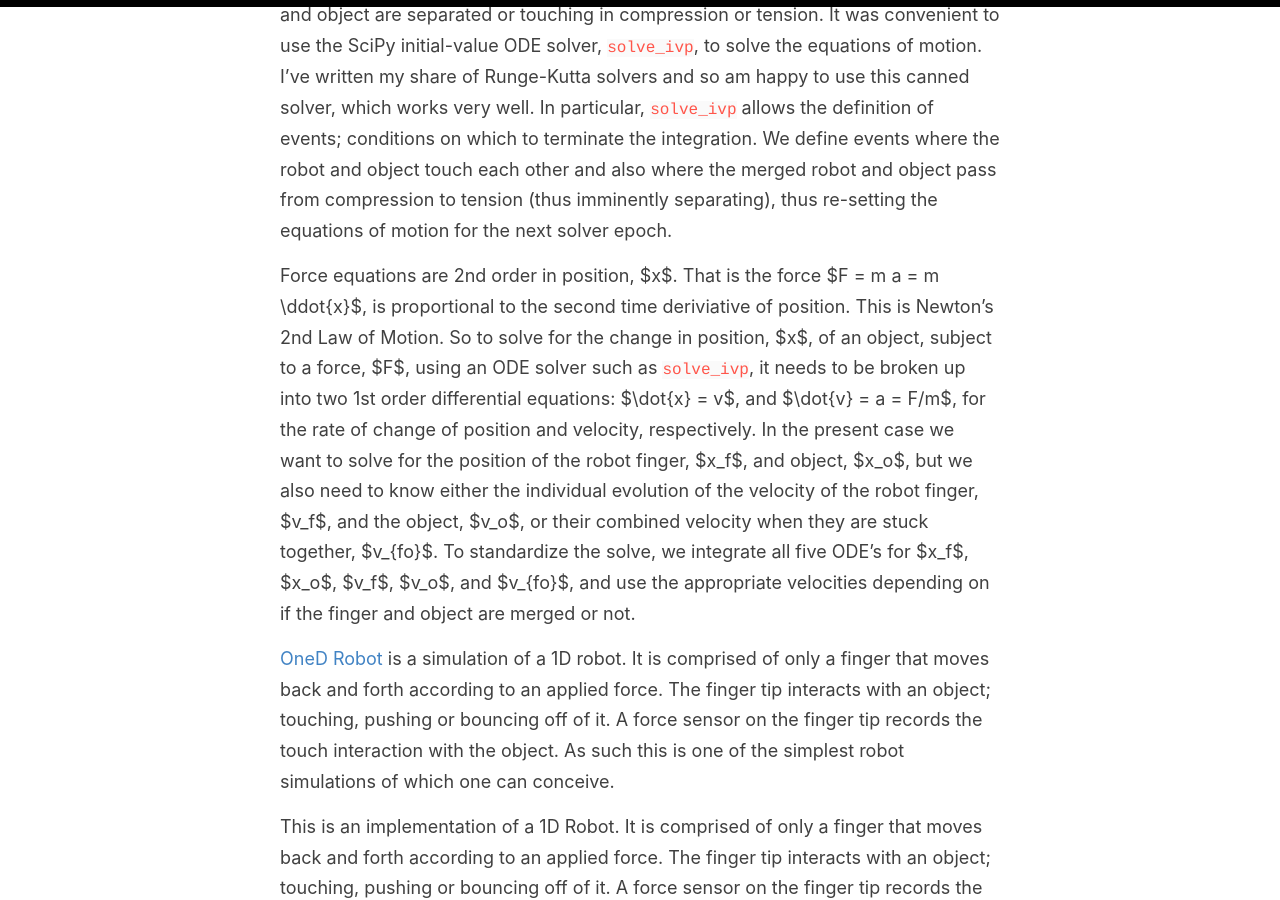
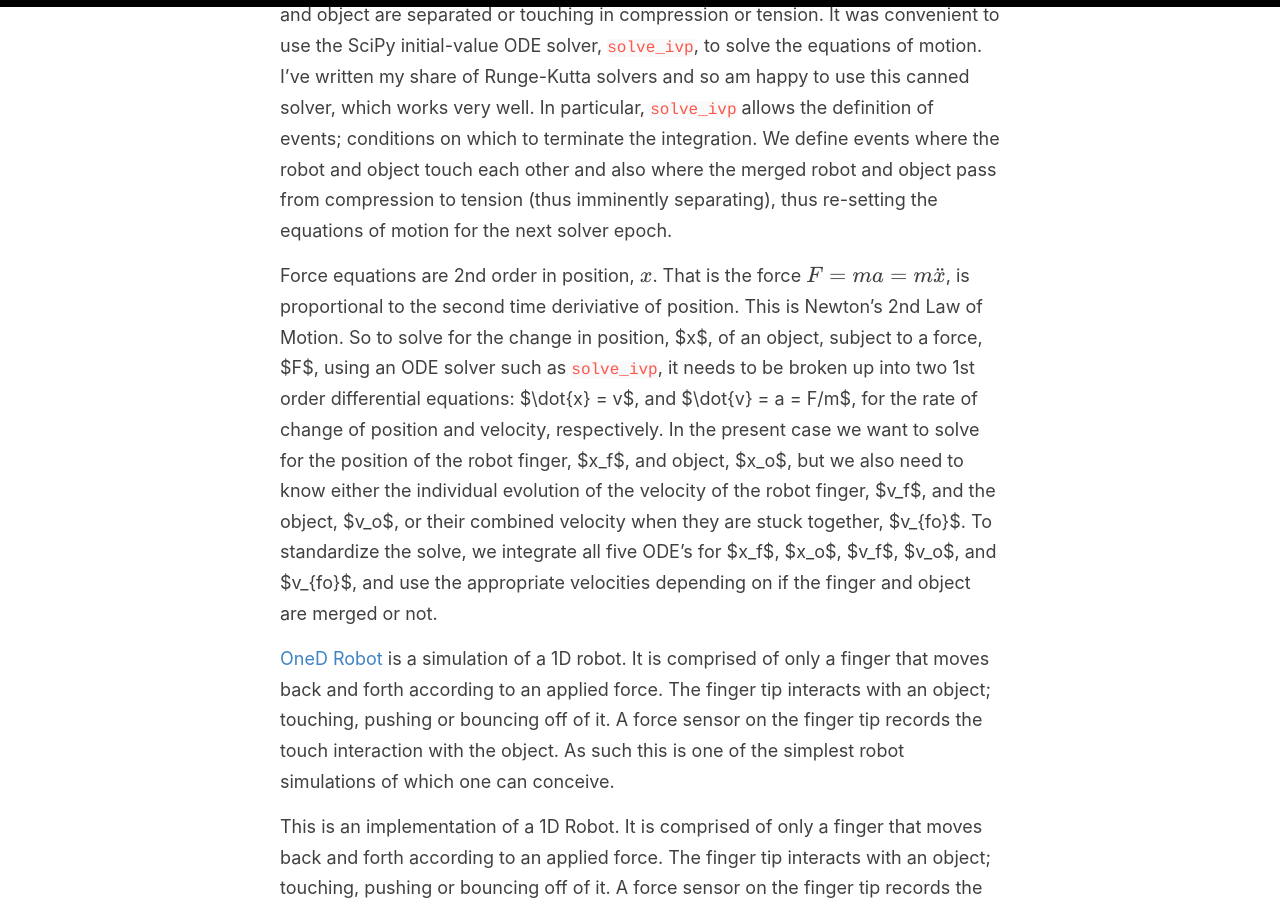
Before and after one commit to jdsalmonson/jdsalmonson.github.io, a Jekyll site: the page built from _posts/2023-01-01-1D-robot.md, in a window 1280 px wide and 900 px high, scrolled down 897 px. Built offline with Jekyll 4.4.1, drawn with Linux system fonts in a browser that asks for light colours; formulas are drawn with MathJax 3.

```diff
--- a/_posts/2023-01-01-1D-robot.md
+++ b/_posts/2023-01-01-1D-robot.md
@@ -11,7 +11,7 @@ There are several good tools available for simulating robots interacting with th
 
 The simulation is broken into a sequence of epochs, defined by whether the finger and object are separated or touching in compression or tension.  It was convenient to use the SciPy initial-value ODE solver, `solve_ivp`, to solve the equations of motion.  I've written my share of Runge-Kutta solvers and so am happy to use this canned solver, which works very well.  In particular, `solve_ivp` allows the definition of events; conditions on which to terminate the integration.  We define events where the robot and object touch each other and also where the merged robot and object pass from compression to tension (thus imminently separating), thus re-setting the equations of motion for the next solver epoch.
 
-Force equations are 2nd order in position, $x$.  That is the force $F = m a = m \ddot{x}$, is proportional to the second time deriviative of position.  This is Newton's 2nd Law of Motion.  So to solve for the change in position, $x$, of an object, subject to a force, $F$, using an ODE solver such as `solve_ivp`, it needs to be broken up into two 1st order differential equations: $\dot{x} = v$, and $\dot{v} = a = F/m$, for the rate of change of position and velocity, respectively.  In the present case we want to solve for the position of the robot finger, $x_f$, and object, $x_o$, but we also need to know either the individual evolution of the velocity of the robot finger, $v_f$, and the object, $v_o$, or their combined velocity when they are stuck together, $v_{fo}$.  To standardize the solve, we integrate all five ODE's for $x_f$, $x_o$, $v_f$, $v_o$, and $v_{fo}$, and use the appropriate velocities depending on if the finger and object are merged or not.
+Force equations are 2nd order in position, $$x$$.  That is the force $$F = m a = m \ddot{x}$$, is proportional to the second time deriviative of position.  This is Newton's 2nd Law of Motion.  So to solve for the change in position, $x$, of an object, subject to a force, $F$, using an ODE solver such as `solve_ivp`, it needs to be broken up into two 1st order differential equations: $\dot{x} = v$, and $\dot{v} = a = F/m$, for the rate of change of position and velocity, respectively.  In the present case we want to solve for the position of the robot finger, $x_f$, and object, $x_o$, but we also need to know either the individual evolution of the velocity of the robot finger, $v_f$, and the object, $v_o$, or their combined velocity when they are stuck together, $v_{fo}$.  To standardize the solve, we integrate all five ODE's for $x_f$, $x_o$, $v_f$, $v_o$, and $v_{fo}$, and use the appropriate velocities depending on if the finger and object are merged or not.
 
 [OneD Robot](https://github.com/jdsalmonson/py_1d_robot_arm) is a simulation of a 1D robot.  It is comprised of only a finger that moves back and forth according to an applied force.  The finger tip interacts with an object; touching, pushing or bouncing off of it.  A force sensor on the finger tip records the touch interaction with the object.  As such this is one of the simplest robot simulations of which one can conceive.
 
```
